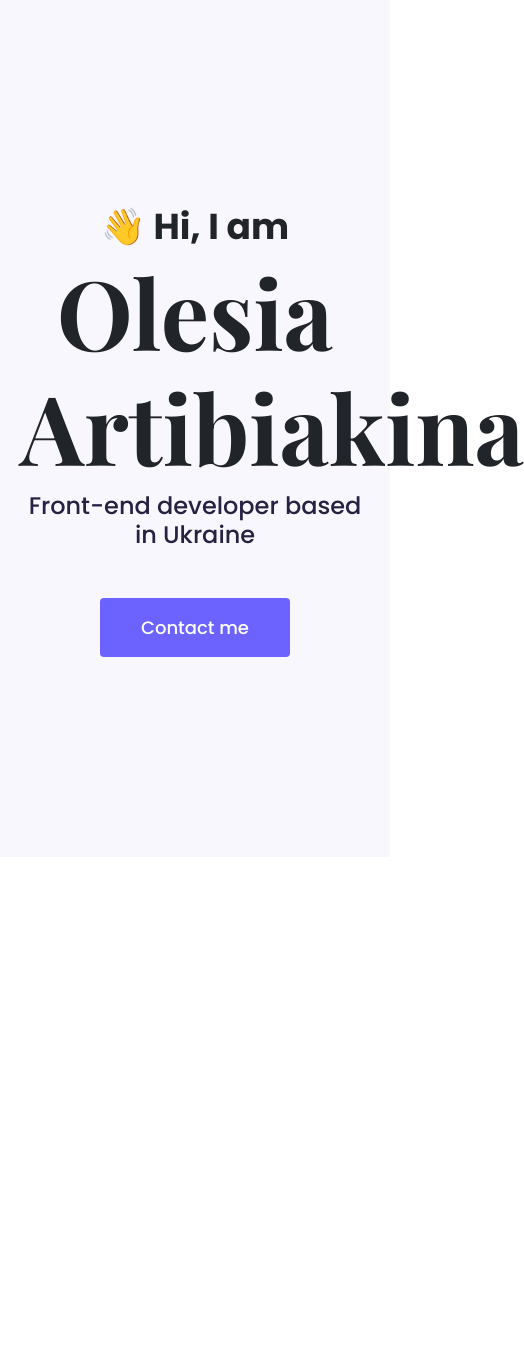
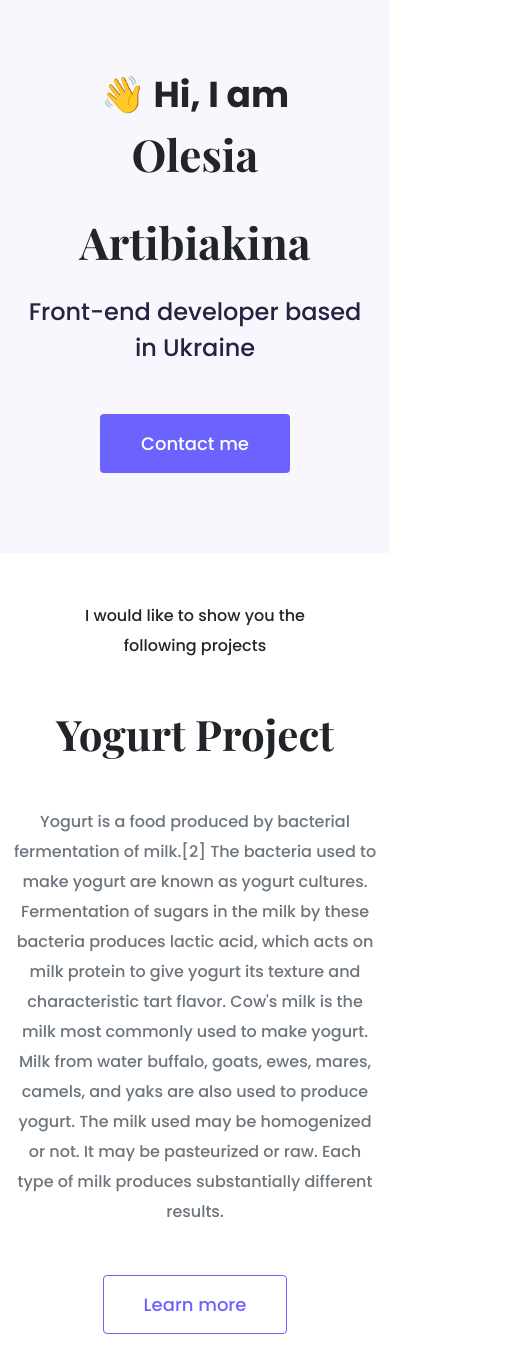
Before and after one commit to Olesia-Art/portfolio-project, a plain HTML site: page index.html in a window 390 px wide. Shown: the top 1354 px of the page, 524 px wide, since content can reach past the window. Before the commit the page ends 857 px from the top, so only its background shows below. Drawn offline with nearby package versions, Linux system fonts and the light colour scheme.

Commit message:
Added homepage content design

```diff
--- a/index.html
+++ b/index.html
@@ -37,5 +37,78 @@
         <a href="#" class="btn btn-branding">Contact me</a>
       </div>
     </div>
+    <p class="text-center m-5">
+      I would like to show you the following projects
+    </p>
+    <div class="container">
+      <div class="row mb-5">
+        <div class="col d-none d-lg-block">
+          <img src="images/yogurt.png" class="img-fluid" alt="Yogurt" />
+        </div>
+
+        <div class="col">
+          <div class="description">
+            <h2 class="mb-5">Yogurt Project</h2>
+            <p class="mb-5 text-muted">
+              Yogurt is a food produced by bacterial fermentation of milk.[2]
+              The bacteria used to make yogurt are known as yogurt cultures.
+              Fermentation of sugars in the milk by these bacteria produces
+              lactic acid, which acts on milk protein to give yogurt its texture
+              and characteristic tart flavor. Cow's milk is the milk most
+              commonly used to make yogurt. Milk from water buffalo, goats,
+              ewes, mares, camels, and yaks are also used to produce yogurt. The
+              milk used may be homogenized or not. It may be pasteurized or raw.
+              Each type of milk produces substantially different results.
+            </p>
+            <a href="#" class="btn btn-outline">Learn more</a>
+          </div>
+        </div>
+      </div>
+
+      <div class="row mb-5">
+        <div class="col">
+          <div class="description">
+            <h2 class="mb-5">Weather App</h2>
+            <p class="mb-5 text-muted">
+              Yogurt is a food produced by bacterial fermentation of milk.[2]
+              The bacteria used to make yogurt are known as yogurt cultures.
+              Fermentation of sugars in the milk by these bacteria produces
+              lactic acid, which acts on milk protein to give yogurt its texture
+              and characteristic tart flavor. Cow's milk is the milk most
+              commonly used to make yogurt. Milk from water buffalo, goats,
+              ewes, mares, camels, and yaks are also used to produce yogurt. The
+              milk used may be homogenized or not. It may be pasteurized or raw.
+              Each type of milk produces substantially different results.
+            </p>
+            <a href="#" class="btn btn-outline">Learn more</a>
+          </div>
+        </div>
+        <div class="col d-none d-lg-block">
+          <img src="images/weather.png" class="img-fluid" alt="Yogurt" />
+        </div>
+      </div>
+      <div class="row mb-5">
+        <div class="col d-none d-lg-block">
+          <img src="images/dictionary.png" class="img-fluid" alt="Yogurt" />
+        </div>
+        <div class="col">
+          <div class="description">
+            <h2 class="mb-5">Dictionary App</h2>
+            <p class="mb-5 text-muted">
+              Yogurt is a food produced by bacterial fermentation of milk.[2]
+              The bacteria used to make yogurt are known as yogurt cultures.
+              Fermentation of sugars in the milk by these bacteria produces
+              lactic acid, which acts on milk protein to give yogurt its texture
+              and characteristic tart flavor. Cow's milk is the milk most
+              commonly used to make yogurt. Milk from water buffalo, goats,
+              ewes, mares, camels, and yaks are also used to produce yogurt. The
+              milk used may be homogenized or not. It may be pasteurized or raw.
+              Each type of milk produces substantially different results.
+            </p>
+            <a href="#" class="btn btn-outline">Learn more</a>
+          </div>
+        </div>
+      </div>
+    </div>
   </body>
 </html>
--- a/styles/portfolio.css
+++ b/styles/portfolio.css
@@ -19,10 +19,17 @@ h4 {
 
 h1 {
   font-size: 96px;
+  line-height: 1.5;
+}
+
+h2 {
+  font-size: 64px;
 }
 
 p {
   font-weight: normal;
+  font-size: 16px;
+  line-height: 30px;
 }
 
 .hero {
@@ -42,6 +49,7 @@ p {
   font-weight: normal;
   font-size: 24px;
   color: #272142;
+  line-height: 1.5;
 }
 
 .btn-branding {
@@ -52,3 +60,36 @@ p {
   line-height: 27px;
   padding: 15px 40px;
 }
+
+.btn-outline {
+  color: var(--branding-color);
+  border-radius: 4px;
+  border: 1px solid var(--branding-color);
+  font-size: 18px;
+  line-height: 27px;
+  padding: 15px 40px;
+}
+
+.description {
+  padding: 120px 60px;
+}
+
+@media (max-width: 900px) {
+  h1 {
+    font-size: 44px;
+    line-height: 2;
+  }
+
+  h2 {
+    font-size: 42px;
+  }
+
+  .description {
+    padding: 0;
+    text-align: center;
+  }
+
+  .hero {
+    padding: 80px 20px;
+  }
+}
```
Also changed, not shown: images/dictionary.png (added), images/weather.png (added), images/yogurt.png (added), 1 other file.
